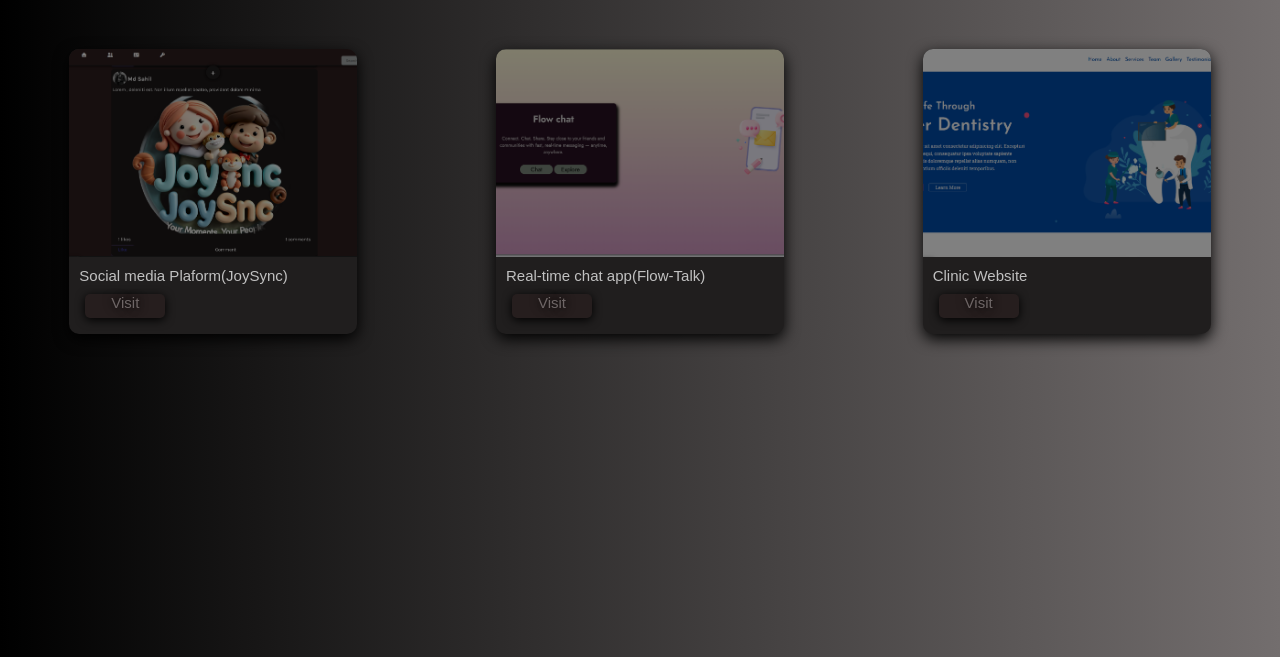
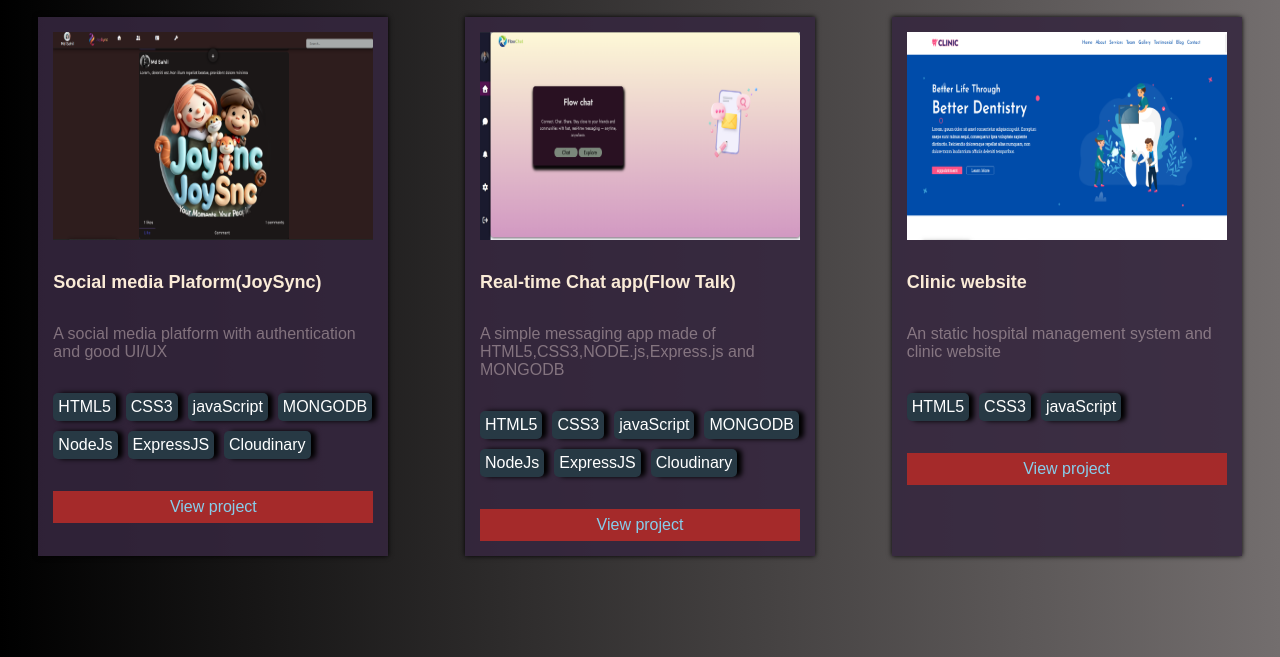
Before and after one commit to jigyasa-y/jigyasa-y.github.io, a plain HTML site: page Html/project.html in a window 1280 px wide. Shown: the part 143-800 px from the top of the page. Drawn offline with Linux system fonts and the light colour scheme.

Commit message:
Modifying portfolio

```diff
--- a/Css/project.css
+++ b/Css/project.css
@@ -389,3 +389,86 @@
         display: none;
     }
 }
+#imageCountainer{
+    height: 13rem;
+    width: 100%;
+
+        background-position: center;
+    background-size: cover;
+    border-radius:5px ;
+}
+#projectImage{
+  width: 100%;
+  height: 100%;
+    background-position: center;
+    background-size: cover;
+    border: none;
+    /* object-fit: cover; */
+}
+
+
+.my_projects{
+display: flex;
+flex-direction: column;
+align-items: center;
+padding: 15px;
+gap:2rem;
+box-shadow: 0 0 5px black;
+background-color: rgba(53, 38, 62, 0.87);
+    width: 20rem;
+
+}
+
+.about_project{
+/* background-color: #121413; */
+
+ display: flex;
+ flex-direction:column;
+ align-items: start;
+ border-radius: 10px;
+ gap:2rem;
+
+}
+#project_details{
+    color:rgba(230, 211, 211, 0.451);
+    text-align: start;
+}
+.about_project h1{
+    color:antiquewhite;
+    font-size: 18px;
+
+}
+
+#viewButton{
+    background-color: brown;
+    width: 100%;
+    height: 2rem;
+    display: flex;
+    justify-content: center;
+    align-items: center;
+    color:skyblue;
+    text-decoration: none;
+}
+
+#viewButton:hover{
+    color: black;
+    transition: 0.2s ease-in;
+    background-color: white;
+}
+
+.about_project span{
+    color: rgb(255, 255, 255);
+    background-color: #273944;
+    padding: 5px;
+    border-radius:5px;
+    box-shadow: 5px 0 5px rgb(0, 0, 0);
+    cursor: pointer;
+}
+
+.tech-used{
+
+    display: flex;
+    width: 100%;
+    flex-wrap: wrap;
+    gap: 10px;
+}
--- a/Javascript/projects.js
+++ b/Javascript/projects.js
@@ -1,12 +1,12 @@
 
 const projects={
-    item:[{img:"../images/JoySync.png", about:"Social media Plaform(JoySync)",link:'https://jigyasa-y.github.io/socialmedia-platform/'}
+    item:[{img:"../images/JoySync.png",name:"Social media Plaform(JoySync)", about:"A social media platform with authentication and good UI/UX",link:'https://jigyasa-y.github.io/socialmedia-platform/',tech:["HTML5","CSS3","javaScript","MONGODB","NodeJs","ExpressJS","Cloudinary"]}
       ,
       {
-        img:"../images/Flow-Chat.png",about:"Real-time chat app(Flow-Talk)",link:'https://jigyasa-y.github.io/chat-app/src/pages/chatPage.html'
+        img:"../images/Flow-Chat.png",name:"Real-time Chat app(Flow Talk)",about:"A simple messaging app made of HTML5,CSS3,NODE.js,Express.js and MONGODB",link:'https://jigyasa-y.github.io/chat-app/src/pages/chatPage.html',tech:["HTML5","CSS3","javaScript","MONGODB","NodeJs","ExpressJS","Cloudinary"]
       } ,
       {
-        img:"../images/clinicWebsite.png",about:"Clinic Website",link:'https://jigyasa-y.github.io/clinic-website/'
+        img:"../images/clinicWebsite.png",name:"Clinic website",about:"An static hospital management system and clinic website",link:'https://jigyasa-y.github.io/clinic-website/',tech:["HTML5","CSS3","javaScript"]
       }
     ]
 
@@ -23,40 +23,43 @@
 
     });
 
+const wrapper = document.querySelector(".wrapper");
+
+projects.item.forEach(user => {
+
+    // 1. Insert project card
+    wrapper.innerHTML += `
+        <div class="my_projects">
+            <div id="imageCountainer">
+                <img src="${user.img}" id="projectImage" alt="">
+            </div>
+
+            <div class="about_project">
+                <h1>${user.name}</h1>
+                <p id="project_details">${user.about}</p>
+
+                <div class="tech-used"></div>
+            </div>
+
+            <a href="${user.link}" id="viewButton">View project</a>
+        </div>`;
+});
 
 
-function createSection(user){
+// 2. Now add tech tags to each project card
+const projectCards = document.querySelectorAll(".my_projects");
 
-    const image=new Image();
-    image.src=`${user.img}`;
-    image.id='project_image';
+projectCards.forEach((card, index) => {
+    const techContainer = card.querySelector(".tech-used");
 
-    const project=document.createElement('div');
-    project.className='web_apps';
-  const detailsDiv=document.createElement('div');
-  detailsDiv.id='project_details';
-  const anch =document.createElement('a');
-  anch.href=`${user.link}`;
-  anch.textContent='Visit';
-  const h1=document.createElement('h1');
-  h1.id='project_name';
-   h1.textContent=`${user.about}
-   `;
-   detailsDiv.appendChild(h1);
-   detailsDiv.appendChild(anch);
-  project.appendChild(image);
-  project.appendChild(detailsDiv);
-
-  document.querySelector('.wrapper').appendChild(project);
-  console.log(project);
-  console.log(detailsDiv);
+    projects.item[index].tech.forEach(tech => {
+        techContainer.innerHTML += `<span class="tag">${tech}</span>`;
+    });
+});
 
 
-  }
 
-  for(let i=0;i<projects.item.length;i++){
-    createSection(projects.item[i]);
-  }
+
 
 
 const open=document.querySelector('#navList');
```
Also changed, not shown: Html/project.html (+0 -1 lines).
